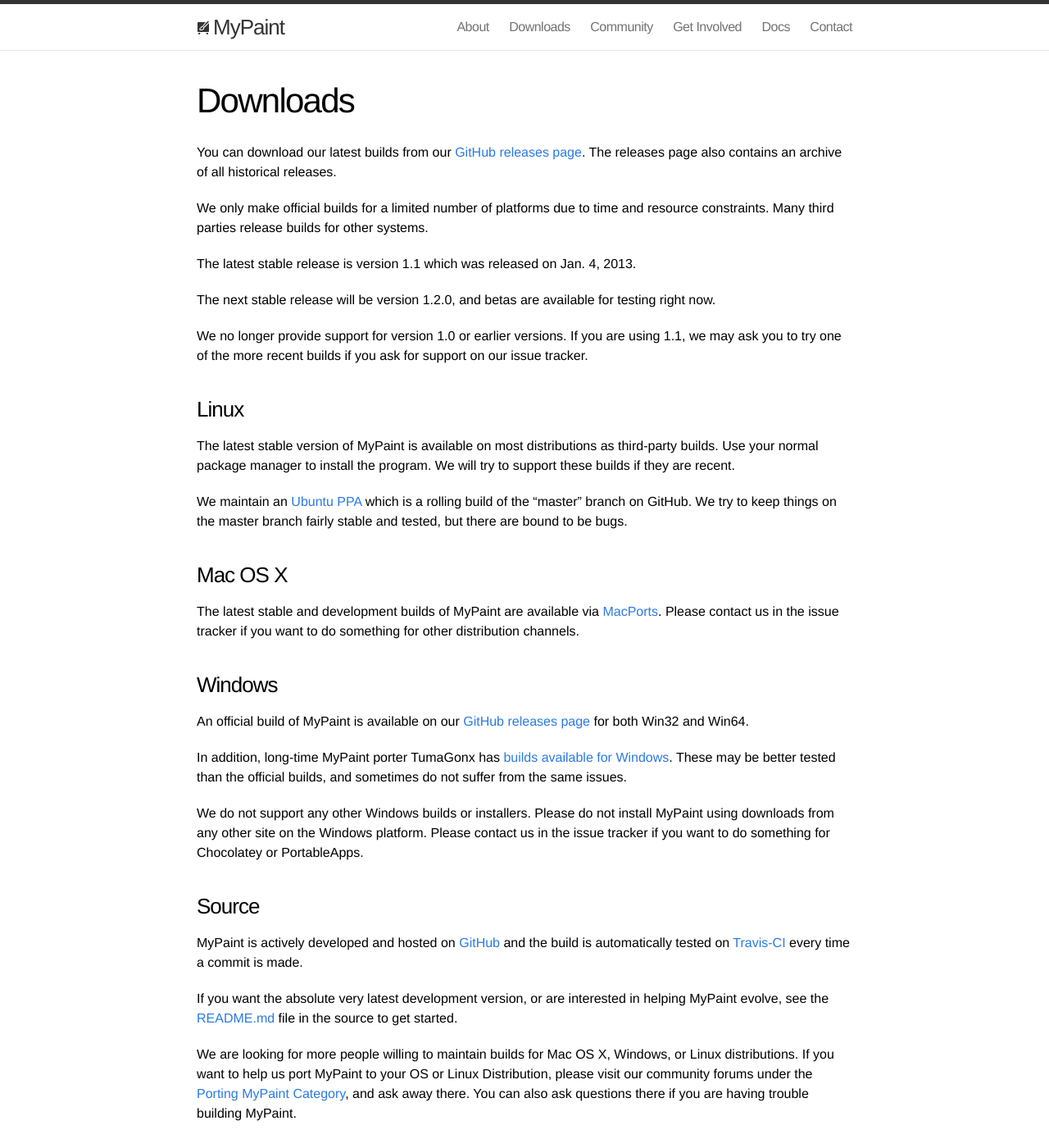
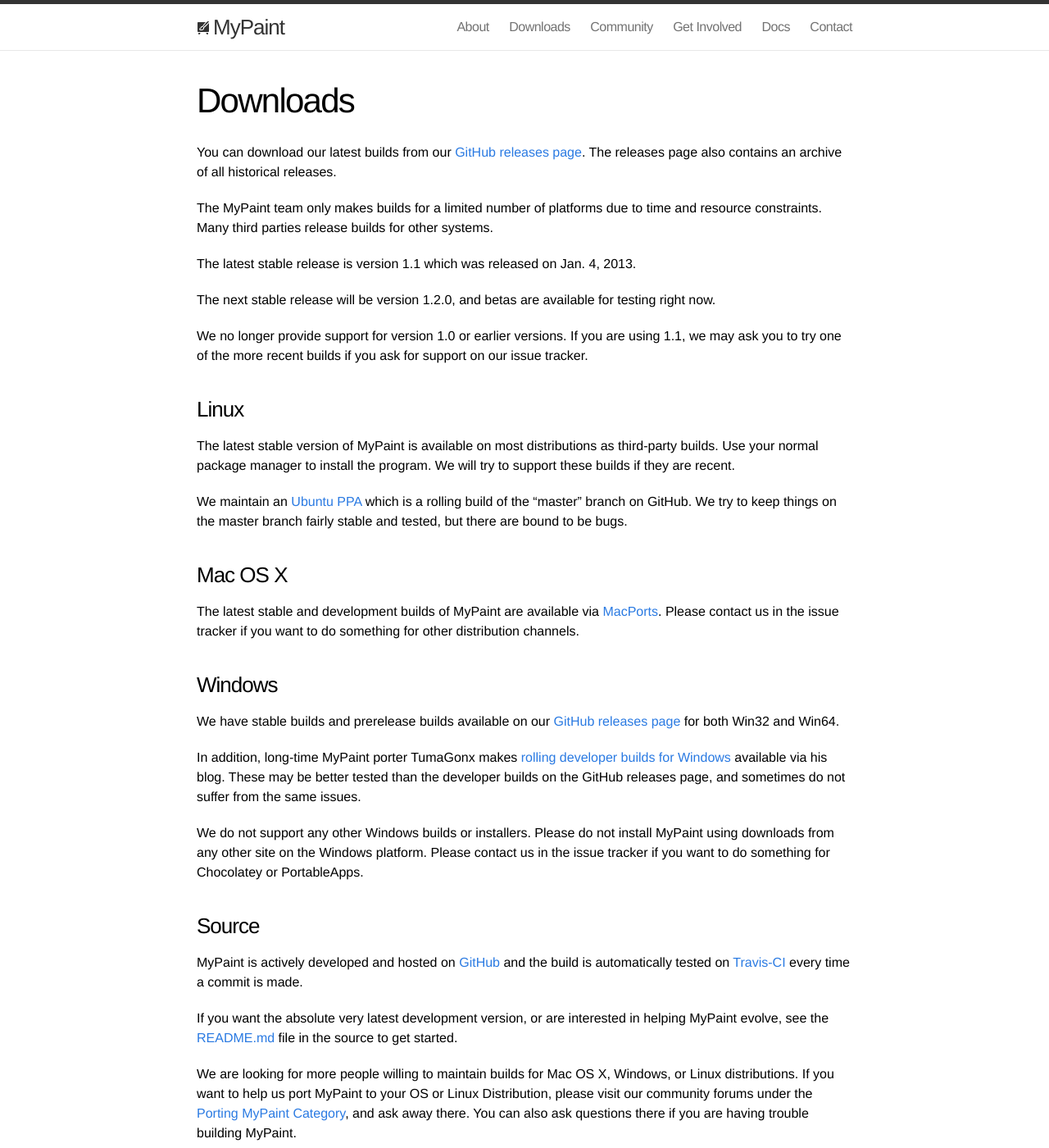
Before and after one commit to mypaint/website-2015, a Jekyll site: the page built from downloads.md, in a window 1280 px wide and 1400 px high. Shown: the whole window at 82% size. Built offline with Jekyll 4.4.1, drawn with Linux system fonts in a browser that asks for light colours.

Commit message:
Remove language about official builds
Inasmuch as we make official builds, Tumagonx will be making the official
Windows builds for the 1.2.0 release

Now just talk about stable builds and "developer" or "prerelease" builds
on the downloads page.

```diff
--- a/downloads.md
+++ b/downloads.md
@@ -8,7 +8,7 @@
 our [GitHub releases page][downloads.releases].
 The releases page also contains an archive of all historical releases.
 
-We only make official builds for a limited number of platforms
+The MyPaint team only makes builds for a limited number of platforms
 due to time and resource constraints.
 Many third parties release builds for other systems.
 
@@ -44,12 +44,14 @@
 
 ### Windows
 
-An official build of MyPaint is available on our
+We have stable builds and prerelease builds available on our
 [GitHub releases page][downloads.releases] for both Win32 and Win64.
 
 In addition, long-time MyPaint porter TumaGonx
-has [builds available for Windows][windows.tumagonx].
-These may be better tested than the official builds,
+makes [rolling developer builds for Windows][windows.tumagonx]
+available via his blog.
+These may be better tested than the developer builds
+on the GitHub releases page,
 and sometimes do not suffer from the same issues.
 
 We do not support any other Windows builds or installers.
```
